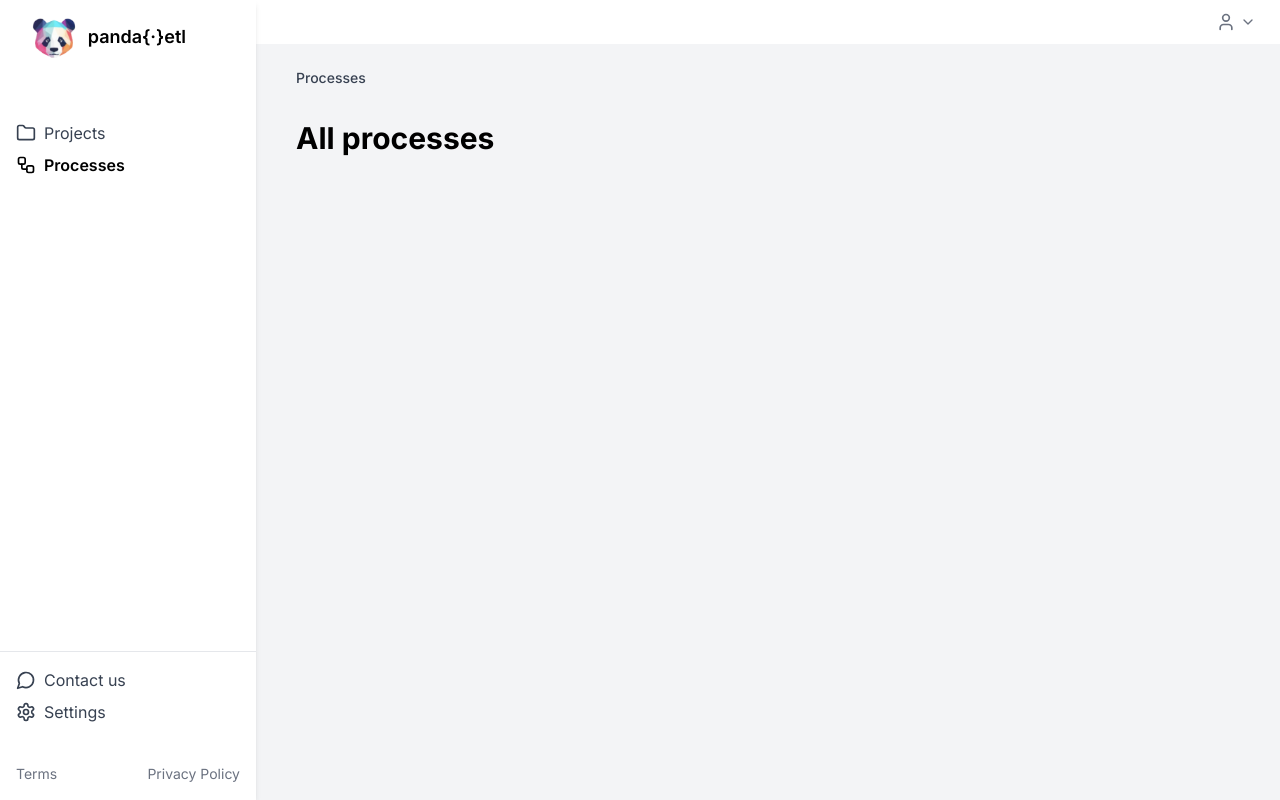
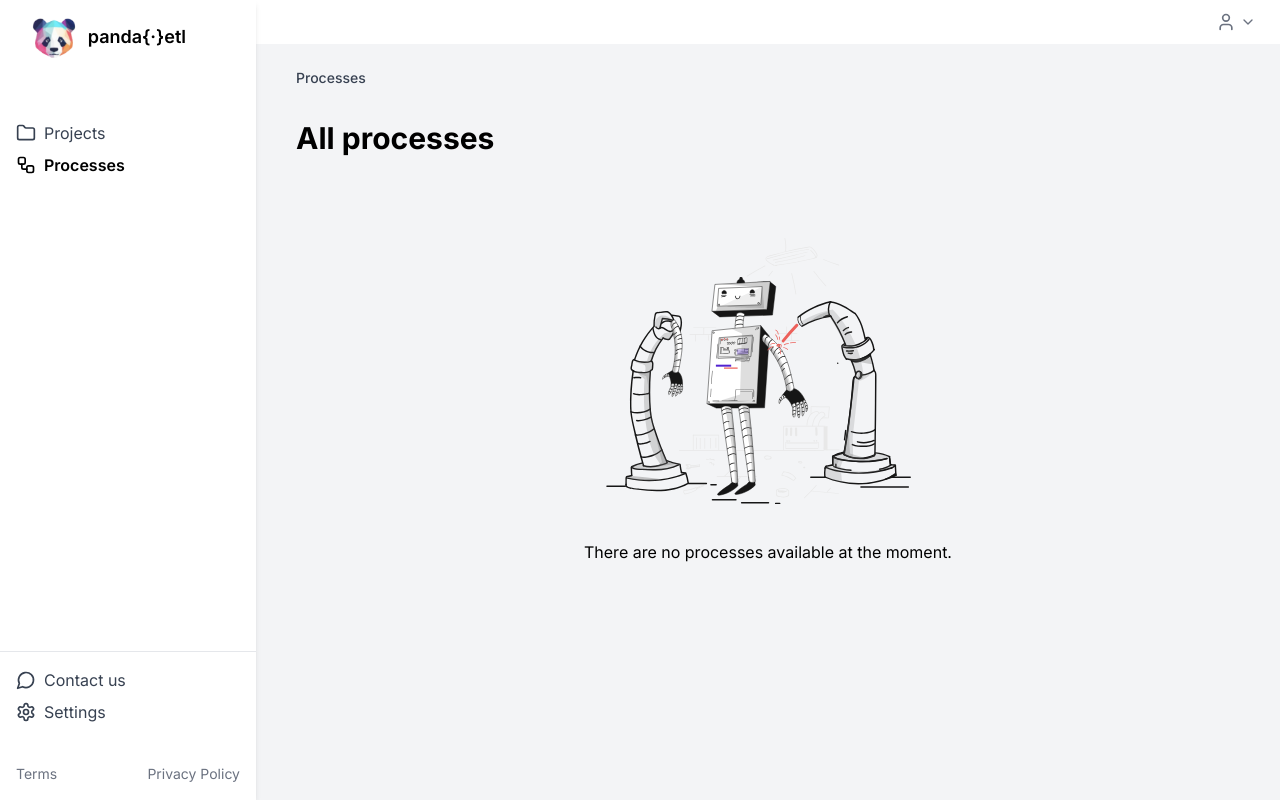
Before and after one commit to Sinaptik-AI/panda-etl, a Next.js app in the folder frontend/: page /processes in a window 1280 px wide. Built offline with nearby package versions, Linux system fonts and the light colour scheme; no server answers.

Commit message:
feat: add message when no process in the process list

```diff
--- a/frontend/src/components/ProcessesList.tsx
+++ b/frontend/src/components/ProcessesList.tsx
@@ -38,10 +38,42 @@ import "react-quill/dist/quill.snow.css";
 import "@/app/style/editor.css";
 import { ProcessSelectionDrawer } from "./ProjectSelectionDrawer";
 import { ProjectData } from "@/interfaces/projects";
+import Image from "next/image";
 
 interface ProcessesProps {
   projectId?: string;
 }
+
+const NoProcessesPlaceholder = ({ projectId }: { projectId?: string }) => {
+  return (
+    <div className="flex-1 flex flex-col items-center justify-center py-12">
+      <Image
+        src="/build_chat.svg"
+        className="mb-6"
+        alt="No processes"
+        width={384}
+        height={384}
+      />
+      <div className="text-center max-w-lg">
+        <p>There are no processes available at the moment.</p>
+        <p>
+          {projectId && (
+            <>
+              To get started,{" "}
+              <Link
+                href={`/projects/${projectId}/processes/new`}
+                className="text-primary font-medium"
+              >
+                create a new process
+              </Link>
+              .
+            </>
+          )}
+        </p>
+      </div>
+    </div>
+  );
+};
 
 const ProcessesList: React.FC<ProcessesProps> = ({ projectId }) => {
   const router = useRouter();
@@ -370,7 +402,7 @@ const ProcessesList: React.FC<ProcessesProps> = ({ projectId }) => {
 
   return (
     <>
-      {processes && (
+      {processes && processes.length > 0 ? (
         <Table
           data={processes}
           columns={columns}
@@ -378,6 +410,8 @@ const ProcessesList: React.FC<ProcessesProps> = ({ projectId }) => {
             router.push(`/projects/${row.project_id}/processes/${row.id}`);
           }}
         />
+      ) : (
+        <NoProcessesPlaceholder projectId={projectId} />
       )}
       <Drawer
         isOpen={currentFile !== null}
```
